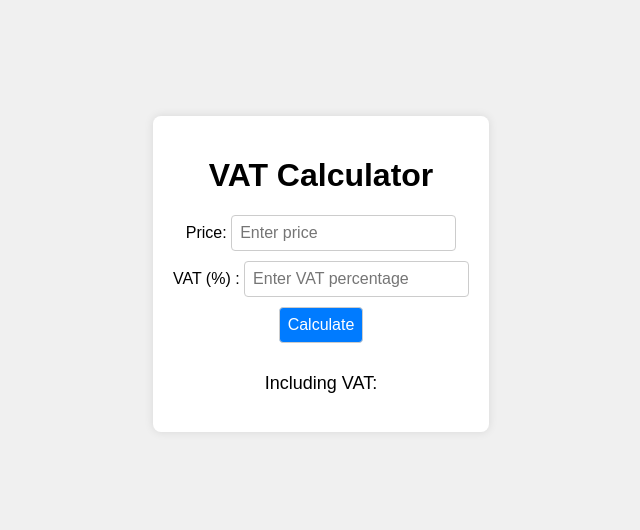
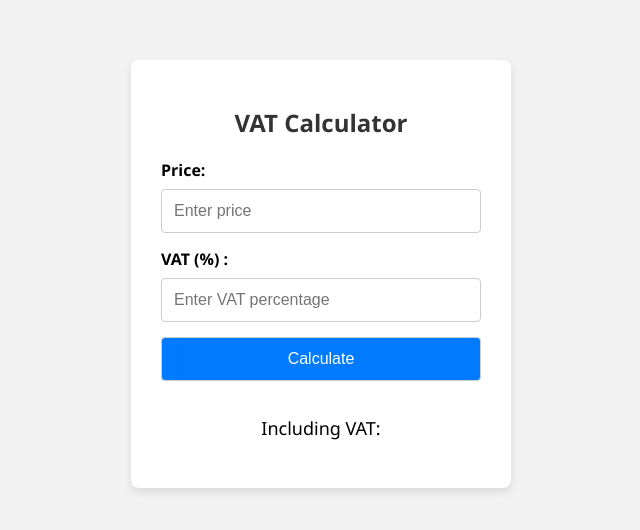
Before and after one commit to AkoCJenno24/vatcalculate, a plain HTML site: page index.html in a window 1280 px wide. Shown: the part 126-656 px from the top of the page, without its empty margins (319-959 px from the left). Drawn offline with Linux system fonts and the light colour scheme.

Commit message:
Update styles.css

```diff
--- a/styles.css
+++ b/styles.css
@@ -1,33 +1,44 @@
 body {
-    font-family: Arial, sans-serif;
-    background-color: #f0f0f0;
-    margin: 0;
-    padding: 0;
+    font-family: 'Segoe UI', Tahoma, Geneva, Verdana, sans-serif;
+    background-color: #f2f2f2;
     display: flex;
     justify-content: center;
     align-items: center;
     height: 100vh;
+    margin: 0;
 }
 
 .container {
-    background-color: white;
-    padding: 20px;
+    background-color: #fff;
+    padding: 30px;
     border-radius: 8px;
-    box-shadow: 0 0 10px rgba(0, 0, 0, 0.1);
+    box-shadow: 0 4px 8px rgba(0, 0, 0, 0.1);
     text-align: center;
+    width: 320px;
+    max-width: 100%;
+}
+
+h1 {
+    font-size: 24px;
+    color: #333;
+    margin-bottom: 20px;
 }
 
 label {
-    display: inline-block;
-    margin-bottom: 5px;
+    display: block;
+    font-weight: bold;
+    margin-bottom: 8px;
+    text-align: left;
 }
 
-input, button {
-    margin-bottom: 10px;
-    padding: 8px;
+input[type="number"], button {
+    width: 100%;
+    padding: 12px;
     border: 1px solid #ccc;
     border-radius: 4px;
     font-size: 16px;
+    margin-bottom: 15px;
+    box-sizing: border-box;
 }
 
 button {
@@ -45,3 +56,18 @@ p {
     font-size: 18px;
     margin-top: 20px;
 }
+
+/* Responsive Design */
+@media (max-width: 400px) {
+    .container {
+        padding: 20px;
+    }
+    h1 {
+        font-size: 22px;
+        margin-bottom: 15px;
+    }
+    input[type="number"], button {
+        font-size: 14px;
+        margin-bottom: 10px;
+    }
+}
```
